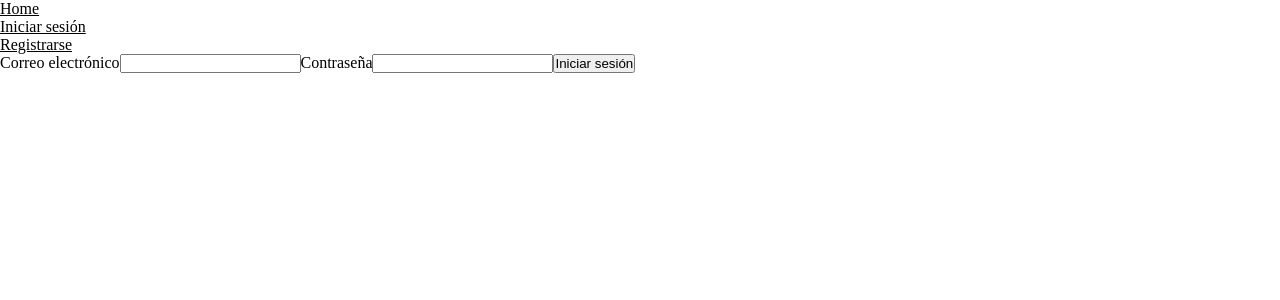
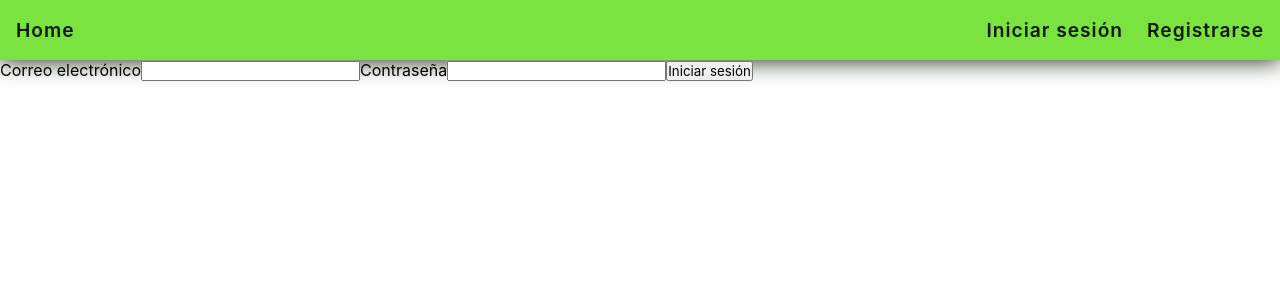
Before and after one commit to Alejandro-Bernal-M/ecobalance, a Next.js app: page /login in a window 1280 px wide. Shown: the top 300 px of the page. Built offline with nearby package versions, Linux system fonts and the light colour scheme; no server answers.

Commit message:
Add navbar styles

```diff
--- a/src/app/globals.css
+++ b/src/app/globals.css
@@ -1,6 +1,21 @@
+:root {
+  --color-1 : #7ae340;
+  --color-2: rgb(11, 24, 4);
+  --color-3: #313131;
+  --color-4: #e5e5e5;
+  --space-0: 0.8rem;
+  --space-1: 1rem;
+  --space-2: 1.5rem;
+  --space-3: 2rem;
+  --font-size-1: 1rem;
+  --font-size-2: 1.2rem;
+  --font-family : inter;
+}
+
 * {
   margin: 0;
   padding: 0;
   box-sizing: border-box;
-  color: black;
+  /* color: var(--color-2); */
+  font-family: var(--font-family) ;
 }
--- a/src/components/Navbar.tsx
+++ b/src/components/Navbar.tsx
@@ -2,33 +2,34 @@
 import { useSession } from "next-auth/react"
 import { signOut } from "next-auth/react"
 import Link from "next/link";
+import styles from './navbar.module.css';
 
 function Navbar() {
 
   const { data: session } = useSession();
   return (
-    <nav>
+    <nav className={styles.nav}>
       <Link  href="/">
       Home
       </Link>
 
-      <ul>
+      <ul className={styles.ul}>
           {session ? (
             <>
-              <li>
+              <li className={styles.list_item}>
                 <Link href="/dashboard/profile">Perfil</Link>
               </li>
-              <button onClick= {async () =>  await signOut()}>
+              <button className={styles.btn} onClick= {async () =>  await signOut()}>
                 Cerrar sesión
               </button>
             </>
           ):
           (
             <>
-              <li>
+              <li className={styles.list_item}>
                 <Link href="/login">Iniciar sesión</Link>
               </li>
-              <li>
+              <li className={styles.list_item}>
                 <Link href="/register">Registrarse</Link>
               </li>
             </>
--- /dev/null
+++ b/src/components/navbar.module.css
@@ -0,0 +1,45 @@
+.nav{
+  display: flex;
+  width: 100%;
+  height: auto;
+  justify-content: space-between;
+  padding: 0 var(--space-1);
+  align-items: center;
+  min-height: 60px;
+  background-color: var(--color-1);
+  box-shadow: 0 0px 25px 0px var(--color-2);
+  font-weight: 600;
+  letter-spacing: 1px;
+  font-size: var(--font-size-2);
+}
+
+.nav a {
+  text-decoration: none;
+  color: var(--color-2);
+}
+
+.ul {
+  display: flex;
+  flex-wrap: wrap;
+  gap: var(--space-2);
+  color: var(--color-2);
+  align-items: center;
+}
+
+.list_item {
+  list-style: none;
+}
+
+.list_item a {
+  text-decoration: none;
+}
+
+.btn {
+  padding: 5px var(--space-0);
+  border-radius: 6px;
+  color: var(--color-4);
+  background-color: var(--color-2);
+  border: none;
+  cursor: pointer;
+  font-size: var(--font-size-1);
+}
```
